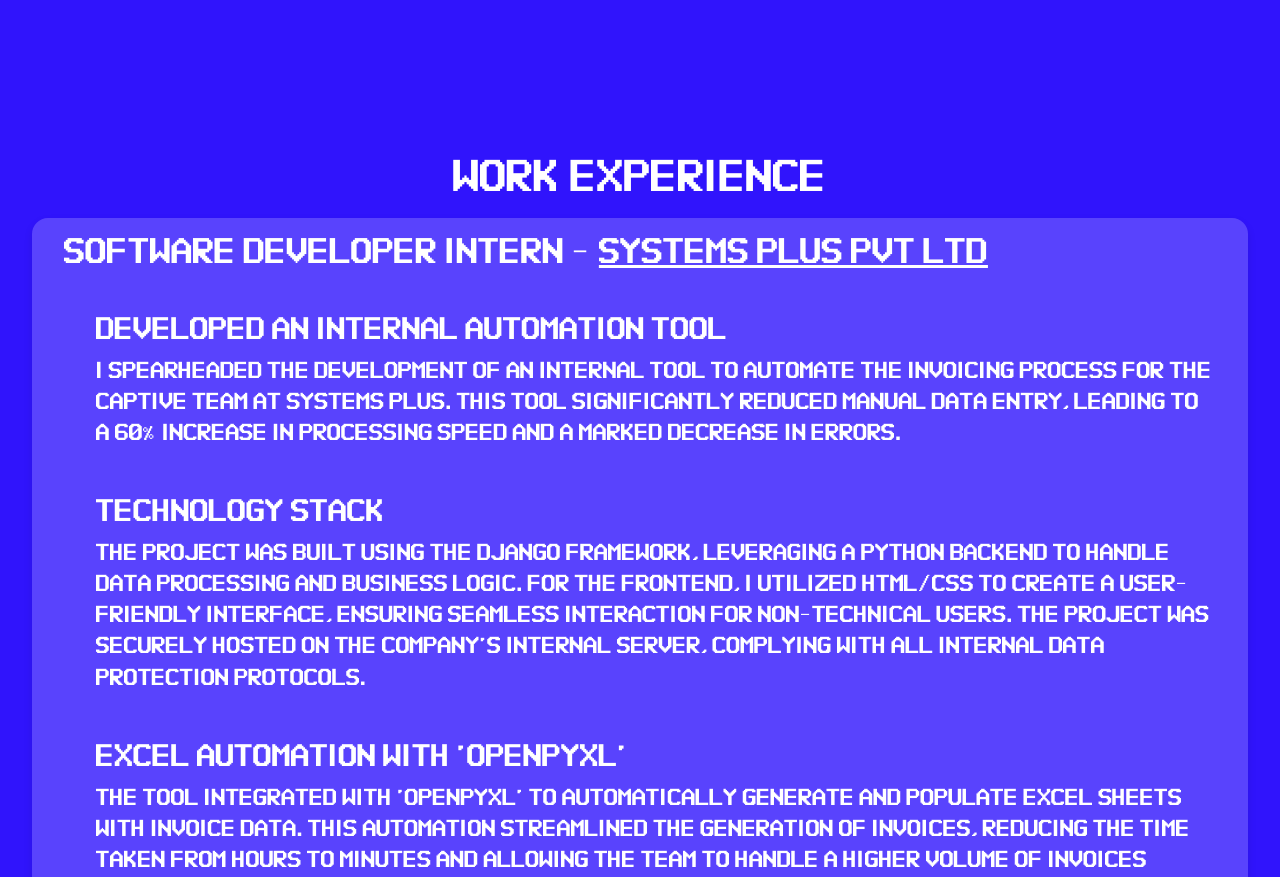
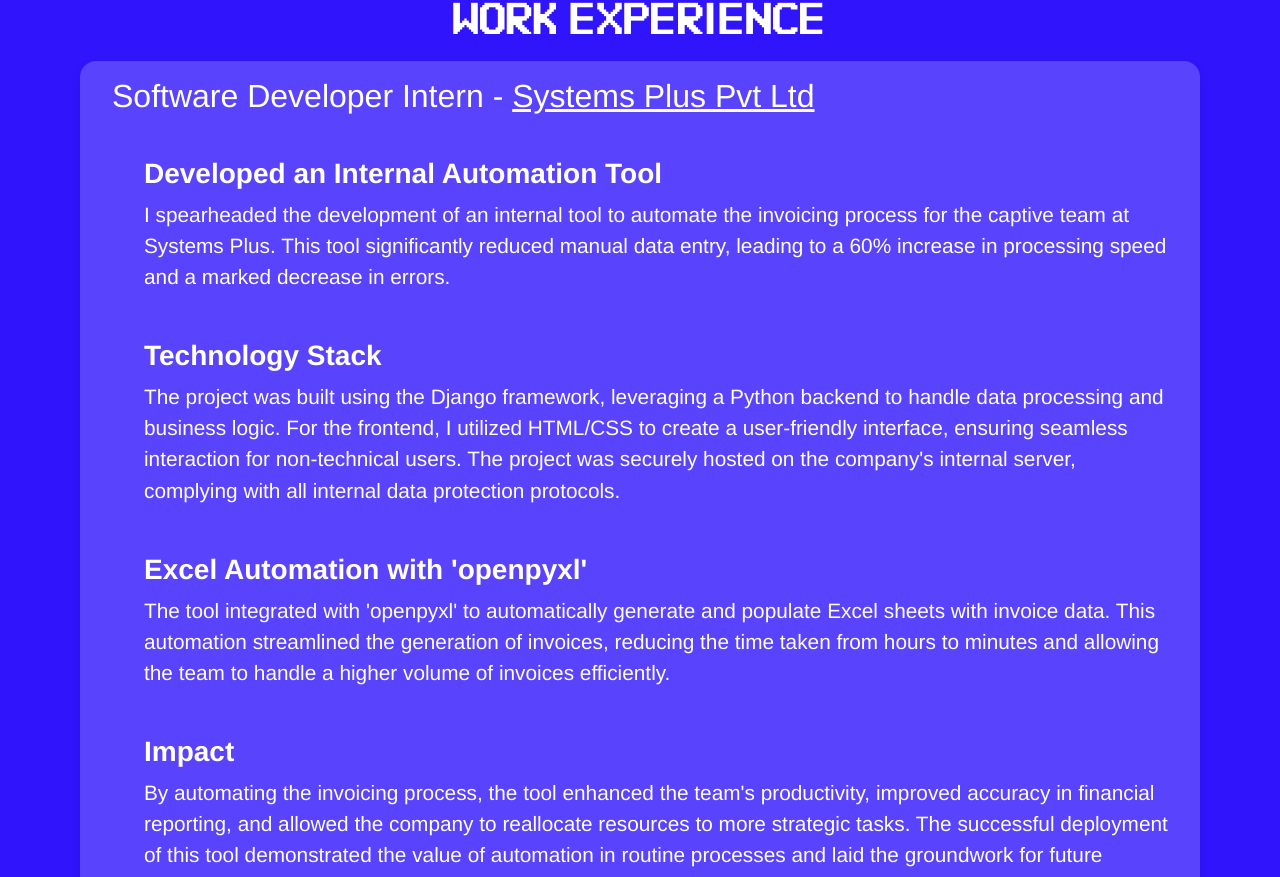
Before and after one commit to prateek-balani/personal-website, a React (Create React App) app: page / in a window 1280 px wide. Shown: the part 1902-2779 px from the top of the page. Built offline with nearby package versions, Linux system fonts and the light colour scheme.

Commit message:
more changes after feedback

```diff
--- a/src/App.css
+++ b/src/App.css
@@ -35,7 +35,8 @@
   position: relative;
   background-color: #3014fc !important;
   color: #fff !important;
-  font-family: 'Centra', sans-serif !important;
+  font-family: Helvetica !important;
+
   /* background: url('./assets/images/tv-static.gif') no-repeat center center fixed;  */
   background-size: cover;
 
@@ -169,6 +170,7 @@
   color: #fff;
   white-space: nowrap;
   overflow: hidden;
+  font-family: 'Centra', sans-serif !important;
 
 }
 
@@ -182,16 +184,23 @@
   height: 150vh;
 }
 
-#About h2 {
+.About h2 {
   margin-top: 0em;
   margin-bottom: 2em;
+  font-family: 'Centra', sans-serif !important;
+
+}
+
+.About h1 {
+  font-family: 'Centra', sans-serif !important;
+
 }
 
 .profile-container,
 .work-container {
   float: bottom;
   background: rgba(255, 255, 255, 0.2);
-  margin: 1em 2em 2em 2em;
+  margin: 1em 5em 2em 5em;
   box-shadow: 0 4px 8px rgba(0, 0, 0, 0.1);
   border-radius: 1rem;
   padding: 1em 2em;
@@ -199,8 +208,13 @@
 }
 
 .outer-work-container {
-  margin-top: 10rem;
-  margin-bottom: 10rem;
+  margin-top: 10em;
+  margin-bottom: 10em;
+
+}
+
+.outer-work-container h1 {
+  font-family: 'Centra', sans-serif !important;
 
 }
 
@@ -235,6 +249,11 @@
   margin-bottom: 10rem;
 }
 
+.outer-framework-container h1 {
+  font-family: 'Centra', sans-serif !important;
+
+
+}
 
 
 
@@ -292,6 +311,10 @@
   margin-bottom: 10rem;
 }
 
+.Projects h1 {
+  font-family: 'Centra', sans-serif !important;
+
+}
 
 
 
@@ -388,7 +411,7 @@
   margin-top: 0.5em;
   margin-bottom: 0.5em;
   text-align: start;
-  overflow:auto;
+  overflow: auto;
   box-sizing: border-box;
 }
 
@@ -397,6 +420,9 @@
   padding: 2em;
   margin-top: 10rem;
   margin-bottom: 2rem;
+}
+.contact-container {
+  font-family: 'Centra' !important;
 }
 
 .footer-container {
@@ -529,7 +555,7 @@
     position: relative;
     background-color: #3014fc !important;
     color: #fff !important;
-    font-family: 'Centra', sans-serif !important;
+    font-family: Helvetica !important;
     background-size: cover;
   }
 
@@ -634,6 +660,7 @@
 
   .banner {
 
+    font-family: 'Centra', sans-serif;
     padding: 1em;
     font-size: 1.5rem;
     text-align: center;
@@ -641,8 +668,10 @@
     word-break: break-word;
     white-space: normal;
 
+
   }
-  .website-vistors{
+
+  .website-vistors {
     margin: 2em 3em 2em 3em;
   }
 
@@ -657,7 +686,7 @@
   }
 
   .About {
-    margin: 0em 2em;
+    margin-top: 10em;
 
   }
 
@@ -670,7 +699,7 @@
 
   .profile-container {
     background: rgba(255, 255, 255, 0.2);
-    margin: 5em 0em 75em 0em;
+    margin: 5em 1em 15em 1em;
     padding: 1em 2em;
     box-shadow: 0 4px 8px rgba(0, 0, 0, 0.1);
     border-radius: 1rem;
@@ -680,17 +709,18 @@
 
   .work-container {
     background: rgba(255, 255, 255, 0.2);
-    margin: 5em 2em 5em 2em;
-    padding: 1em 2em;
+    margin: 5em 1em 5em 1em;
+    padding: 1.5em 1em;
     box-shadow: 0 4px 8px rgba(0, 0, 0, 0.1);
     border-radius: 1rem;
   }
 
   .outer-work-container {
-    margin-top: 0em;
+    margin-top: 10em;
     margin-bottom: 5em;
   }
-  .work-text p{
+
+  .work-text p {
     margin-bottom: 0.5em;
     font-size: 0.8em;
 
@@ -712,7 +742,8 @@
     height: auto;
     object-fit: cover;
   }
-  .profile-text h4{
+
+  .profile-text h4 {
     font-size: 1.2em;
   }
 
@@ -723,7 +754,7 @@
     margin: 1em;
   }
 
-  .framework-text{
+  .framework-text {
     margin: 1em 1em 1em 1em;
   }
 
@@ -813,7 +844,7 @@
   }
 }
 
-#hide{
-display: none;
+#hide {
+  display: none;
 
-            }
+}
--- a/src/components/About.jsx
+++ b/src/components/About.jsx
@@ -9,9 +9,9 @@
 
         <>
 
-        <div id='hide'>Icons made from <a href="https://www.onlinewebfonts.com/icon">svg icons</a>is licensed by CC BY 4.0</div>
 
-            <div className='center-container'>
+
+
                 <div className='About'>
                     <h1> About Me</h1>
 
@@ -47,7 +47,7 @@
                         </div>
                     </div>
                 </div>
-            </div>
+
 
 
         </>
--- a/src/components/Home.jsx
+++ b/src/components/Home.jsx
@@ -15,7 +15,7 @@
             <div className='home-container'>
 
 
-                <div className="banner">
+                <div className="banner" >
                     <Typewriter
                         options={{
                             strings: ['WELCOME', 'WELCOME TO MY WEBSITE'],
--- a/src/components/Projects.jsx
+++ b/src/components/Projects.jsx
@@ -16,7 +16,7 @@
                         <a href="https://github.com/ubco-W2022T2-data301/project-group29" target="_blank">
                             <img src={require('../assets/images/data-analytics-1.webp')} />
                             <div className='img-caption'>
-                                <h4>Gen Z vs Gen X</h4>
+                                <h4><b>Gen Z vs Gen X</b></h4>
                             </div>
                         </a>
                         <div className='img-text'>
@@ -32,7 +32,7 @@
                         <a href="https://github.com/patrickma6199/Pondr" target="_blank">
                             <img src={require('../assets/images/pondr-2.webp')} />
                             <div className='img-caption'>
-                                <h4>Pondr</h4>
+                                <h4><b>Pondr</b></h4>
                             </div>
                         </a>
                         <div className='img-text'>
@@ -48,7 +48,7 @@
                         <a href="https://github.com/olivernicholass/TIXX" target="_blank">
                             <img src={require('../assets/images/tixx-3.webp')} />
                             <div className='img-caption'>
-                               <h4>Tixx</h4>
+                               <h4><b>Tixx</b></h4>
                             </div>
                         </a>
                         <div className='img-text'>
@@ -65,7 +65,7 @@
                         <a href="https://github.com/prateek-balani/107-frogs-store" target="_blank">
                             <img src={require('../assets/images/frogs-4.webp')} />
                             <div className='img-caption'>
-                                <h4>107 Frogs</h4>
+                                <h4><b>107 Frogs</b></h4>
                             </div>
                         </a>
                         <div className='img-text'>
--- a/src/components/WorkExperience.jsx
+++ b/src/components/WorkExperience.jsx
@@ -16,7 +16,7 @@
                     <div className='work-text'>
                         <ul>
                             <li>
-                                <h3>Developed an Internal Automation Tool </h3>
+                                <h3><b>Developed an Internal Automation Tool</b> </h3>
 
                                 <p>I spearheaded the development of an internal tool to
                                 automate the invoicing process for the captive team at Systems Plus. This tool significantly
@@ -24,7 +24,7 @@
                             </li>
                             <br />
                             <li>
-                                <h3>Technology Stack </h3>
+                                <h3><b>Technology Stack </b></h3>
                                  <p>The project was built using the Django framework, leveraging a Python backend to handle data
                                 processing and business logic. For the frontend, I utilized HTML/CSS to create a user-friendly interface, ensuring
                                 seamless interaction for non-technical users. The project was securely hosted on the company's internal server,
@@ -32,14 +32,14 @@
                             </li>
                             <br />
                             <li>
-                                <h3>Excel Automation with 'openpyxl' </h3>
+                                <h3><b>Excel Automation with 'openpyxl' </b></h3>
                                 <p>The tool integrated with 'openpyxl' to automatically generate and populate
                                 Excel sheets with invoice data. This automation streamlined the generation of invoices, reducing the time taken
                                 from hours to minutes and allowing the team to handle a higher volume of invoices efficiently.</p>
                             </li>
                             <br />
                             <li>
-                                <h3>Impact</h3>
+                                <h3><b>Impact</b></h3>
                                 <p>By automating the invoicing process, the tool enhanced the team's productivity, improved accuracy in
                                 financial reporting, and allowed the company to reallocate resources to more strategic tasks. The successful
                                 deployment of this tool demonstrated the value of automation in routine processes and laid the groundwork for
```
